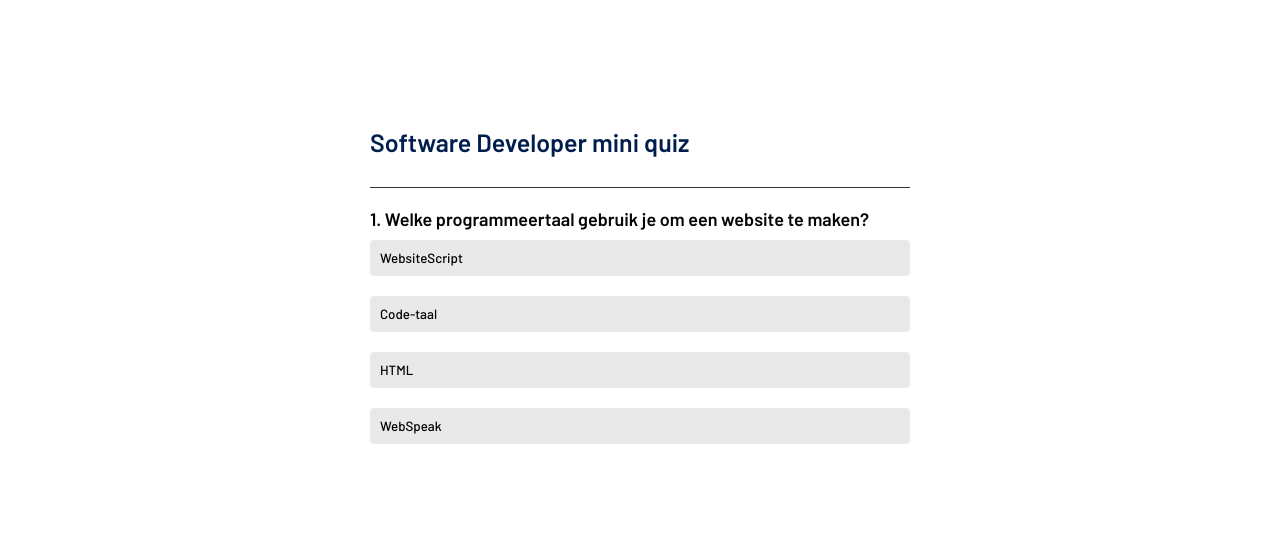
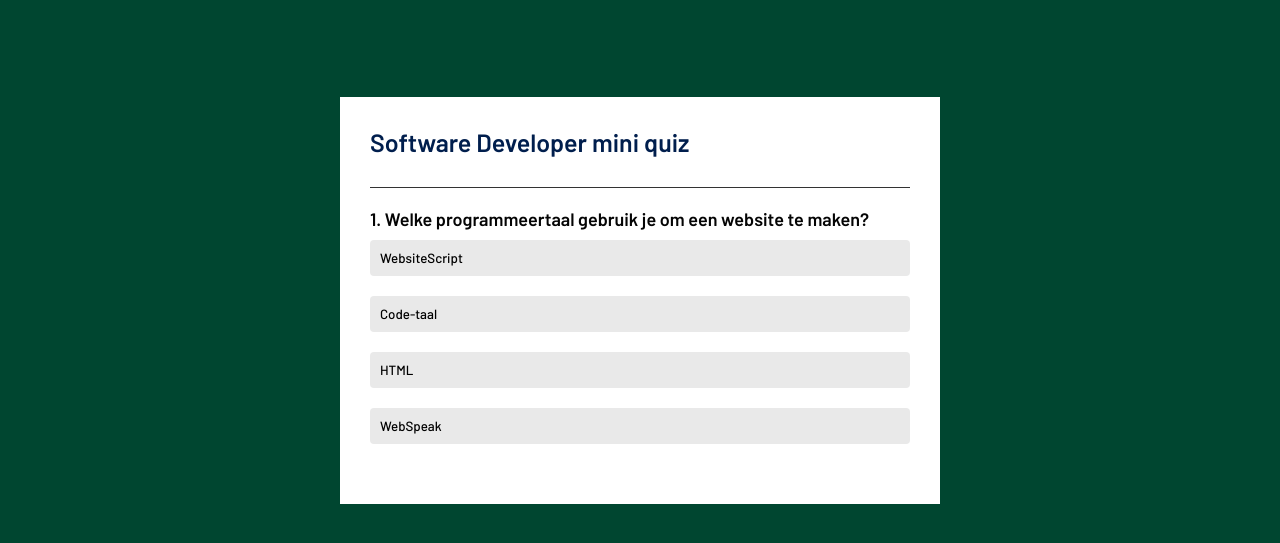
Before and after one commit to Ilie-Herda/Project-P2, a plain HTML site: page quiz.html in a window 1280 px wide. Shown: the part 77-620 px from the top of the page. Drawn offline with Linux system fonts and the light colour scheme.

Commit message:
Small design change
Small change to the design.

```diff
--- a/quiz.html
+++ b/quiz.html
@@ -5,9 +5,8 @@
     <meta name="viewport" content="width=device-width, initial-scale=1.0">
     <title>Quiz</title>
     <link rel="stylesheet" href="main.css">
-    <script src="script.js"></script>
 </head>
-<body class="inschrijven-page">
+<body class="quiz-page">
 
     <header class="navbar">
         <a href="index.html" class="logo"><img src="images/tcr-logo-a6a45f6beeaae69f30221d89d2a3e4ba1e2696114d5587459bf6a5dcf3603228.svg" alt="logo"></a>
```
